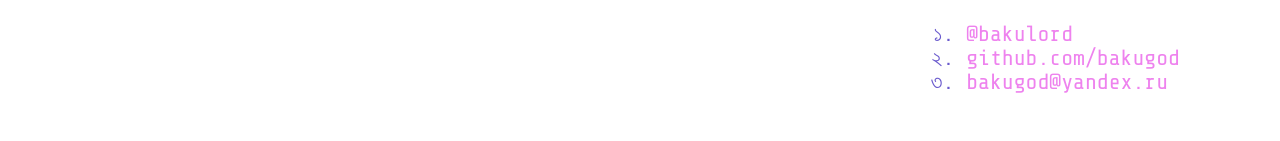
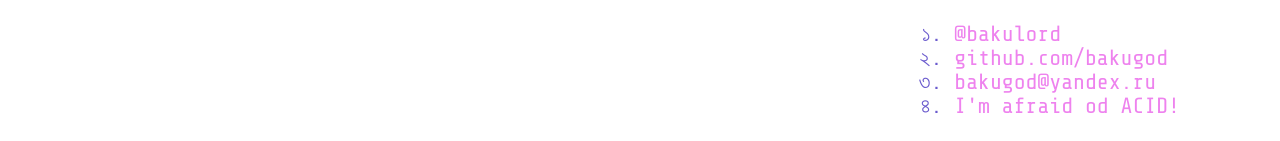
Before and after one commit to bakugod/bakugod.github.io, a plain HTML site: page about/index.html in a window 1280 px wide. Shown: the top 141 px of the page. Drawn offline with nearby package versions, Linux system fonts and the light colour scheme; no server answers.

Commit message:
add new <li>

```diff
--- a/about/index.html
+++ b/about/index.html
@@ -13,6 +13,7 @@
 			<li><a href="https://t.me/bakulord">@bakulord</a></li>
 			<li><a href="https://github.com/bakugod">github.com/bakugod</a></li>
 			<li><a href="mailto:bakugod@yandex.ru">bakugod@yandex.ru</a></li>
+			<li><a href="https://ru.wikipedia.org/wiki/ACID">I'm afraid od ACID!</a></li>
 		</ul>
 	</section>
 	<div id="App" class="hello">
```
